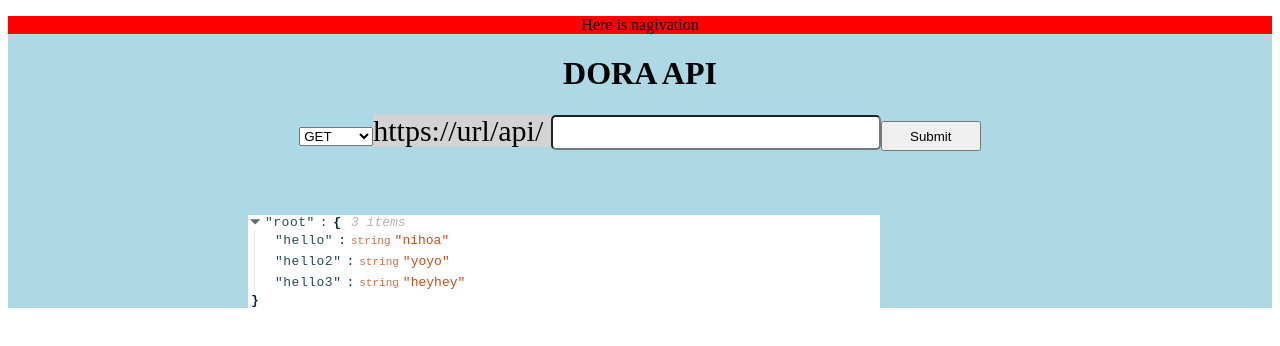
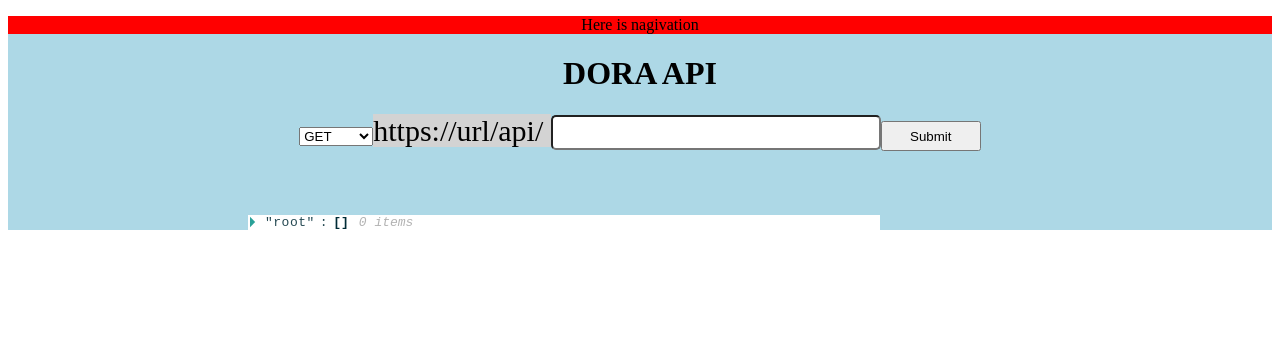
Before and after one commit to FumiKimura/ccp2-sprint.solo-api, a React (Create React App) app in the folder src-frontend/: page / in a window 1280 px wide. Shown: the top 346 px of the page. Built offline with nearby package versions, Linux system fonts and the light colour scheme.

Commit message:
Loading response to the react-view-json

```diff
--- a/src-frontend/src/App.css
+++ b/src-frontend/src/App.css
@@ -1,6 +1,5 @@
 .App {
     background-color: lightblue;
-    height:100%;
     text-align: center;
 }
 
@@ -20,7 +19,7 @@
 }
 
 .jsonViewContainer {
-    margin:4em 10em 0 15em;
+    margin:4em 15em 0 15em;
     border-color: black 1px solid;
     background-color: white;
     width: 50%;
--- a/src-frontend/src/App.tsx
+++ b/src-frontend/src/App.tsx
@@ -14,7 +14,7 @@ function App() {
   //Hooks
   const [request, setRequest] = useState("GET");
   const [apiPath, setApiPath] = useState("");
-  const [json, setJSON] = useState(myJSONObject);
+  const [json, setJSON] = useState([]);
 
   //Handler
   async function handleSubmit(event: React.FormEvent<HTMLFormElement>){
@@ -22,8 +22,8 @@ function App() {
     let response;
     switch (request) {
       case "GET":
-        response = await axios.get("localhost:8080/" + apiPath);
-        console.log(response);
+        response = await axios.get("http://localhost:8080/" + apiPath);
+        setJSON(response.data);
         break;
       case "POST":
         break;
```
